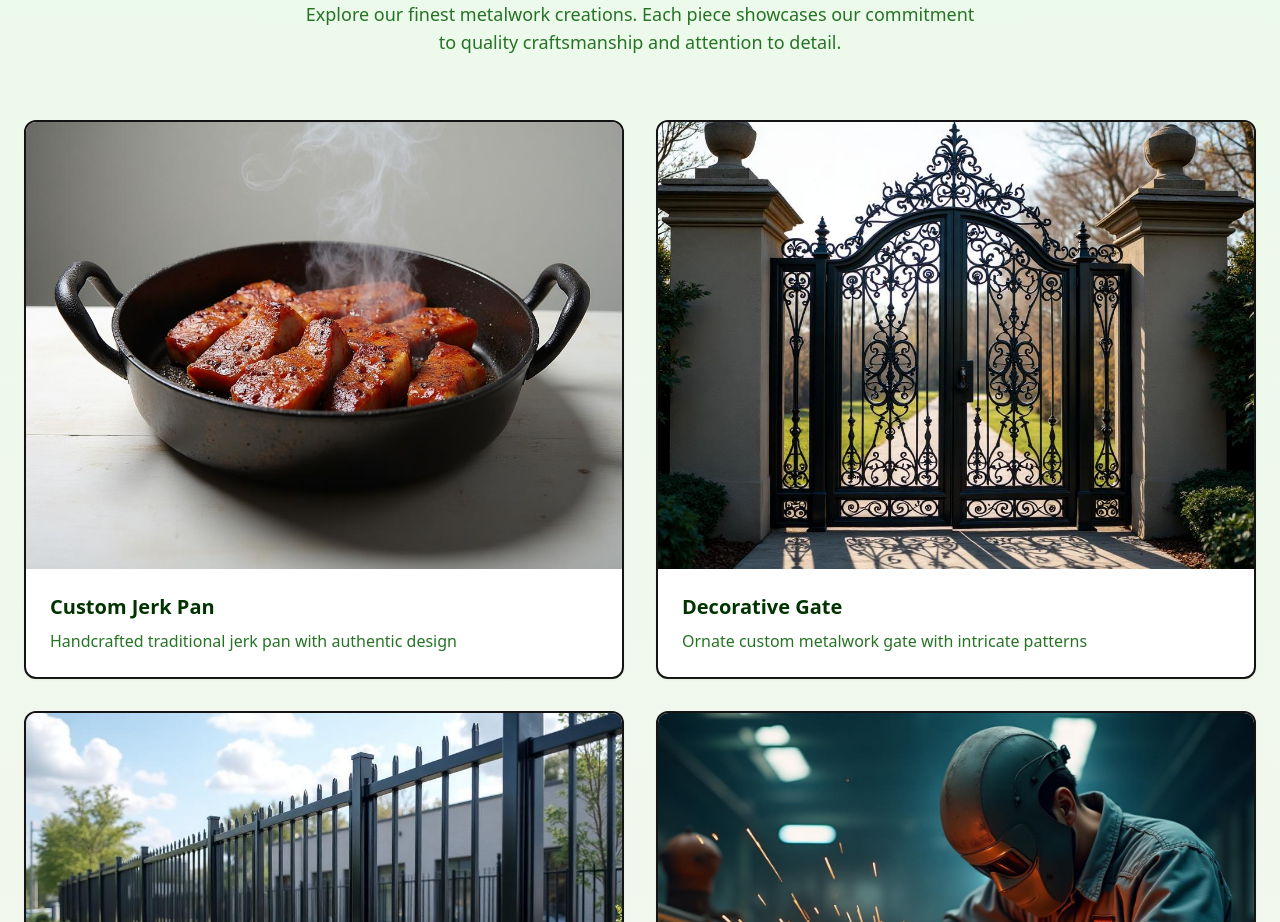
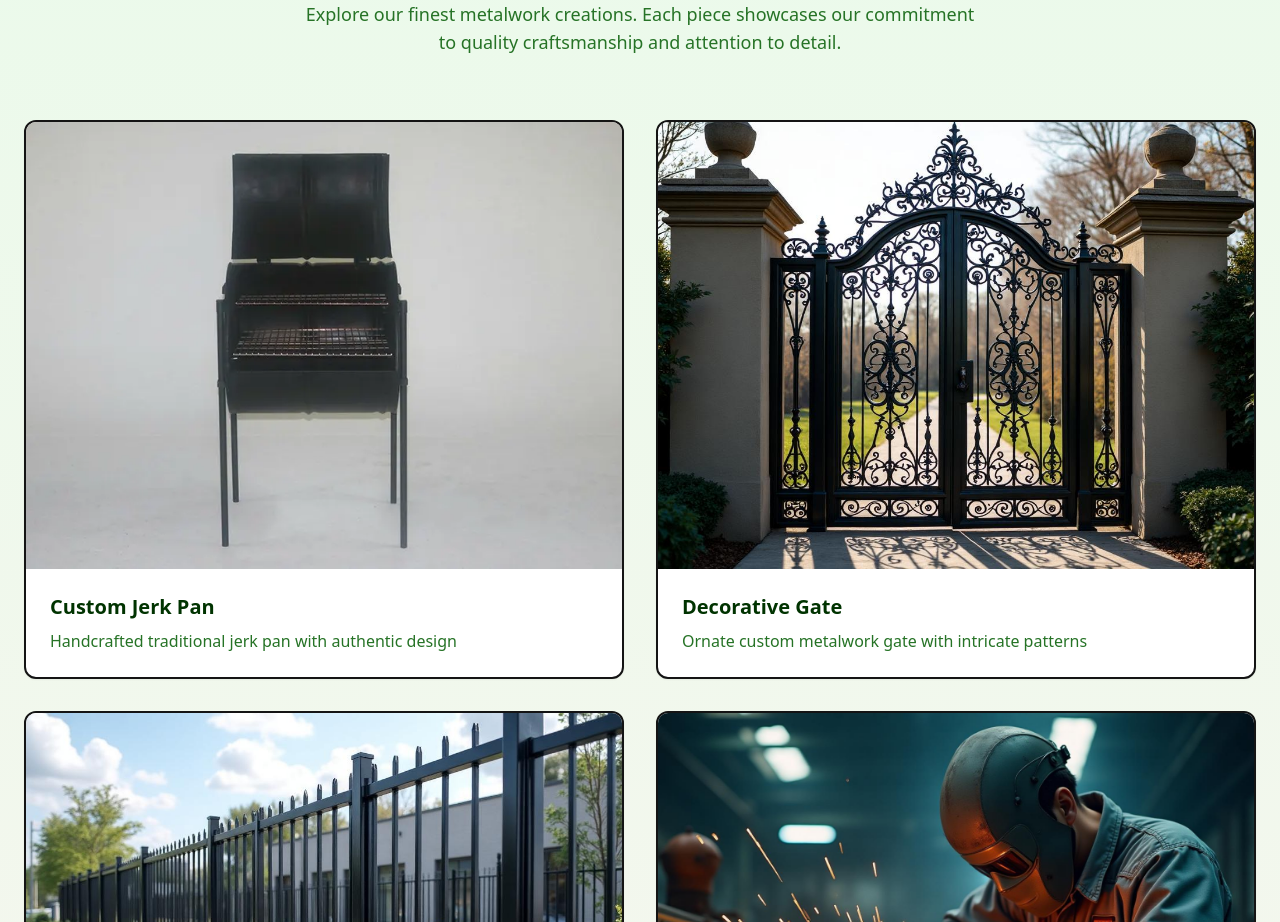
Before and after one commit to codesleeps/metalcraft-forge-hub, a React (Vite) app: page / in a window 1280 px wide. Shown: the part 2340-3262 px from the top of the page. Built offline with nearby package versions, Linux system fonts and the light colour scheme; no server answers.

Commit message:
Change jerk pan image
Updated the custom jerk pan image to a correct jerk pan image.

```diff
--- a/src/components/Gallery.tsx
+++ b/src/components/Gallery.tsx
@@ -1,5 +1,4 @@
 import { Card, CardContent } from "@/components/ui/card";
-import jerkPanImage from "@/assets/jerk-pan.jpg";
 import customGateImage from "@/assets/custom-gate.jpg";
 import steelFencingImage from "@/assets/steel-fencing.jpg";
 import heroWeldingImage from "@/assets/hero-welding.jpg";
@@ -9,7 +8,7 @@ const Gallery = () => {
     {
       id: 1,
       title: "Custom Jerk Pan",
-      image: jerkPanImage,
+      image: "/lovable-uploads/f5143696-ec60-4cce-af11-908aac13226b.png",
       description: "Handcrafted traditional jerk pan with authentic design"
     },
     {
```
